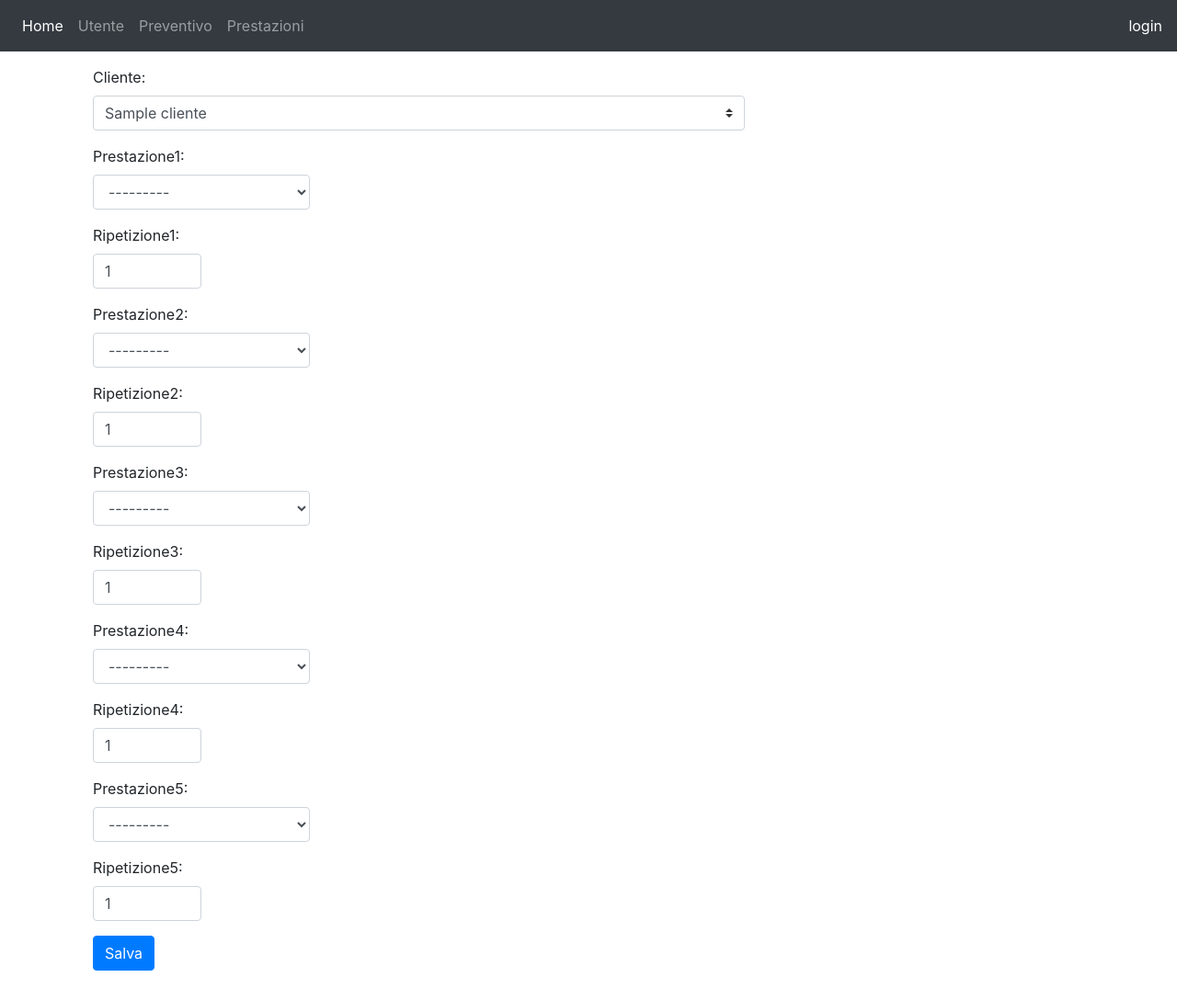
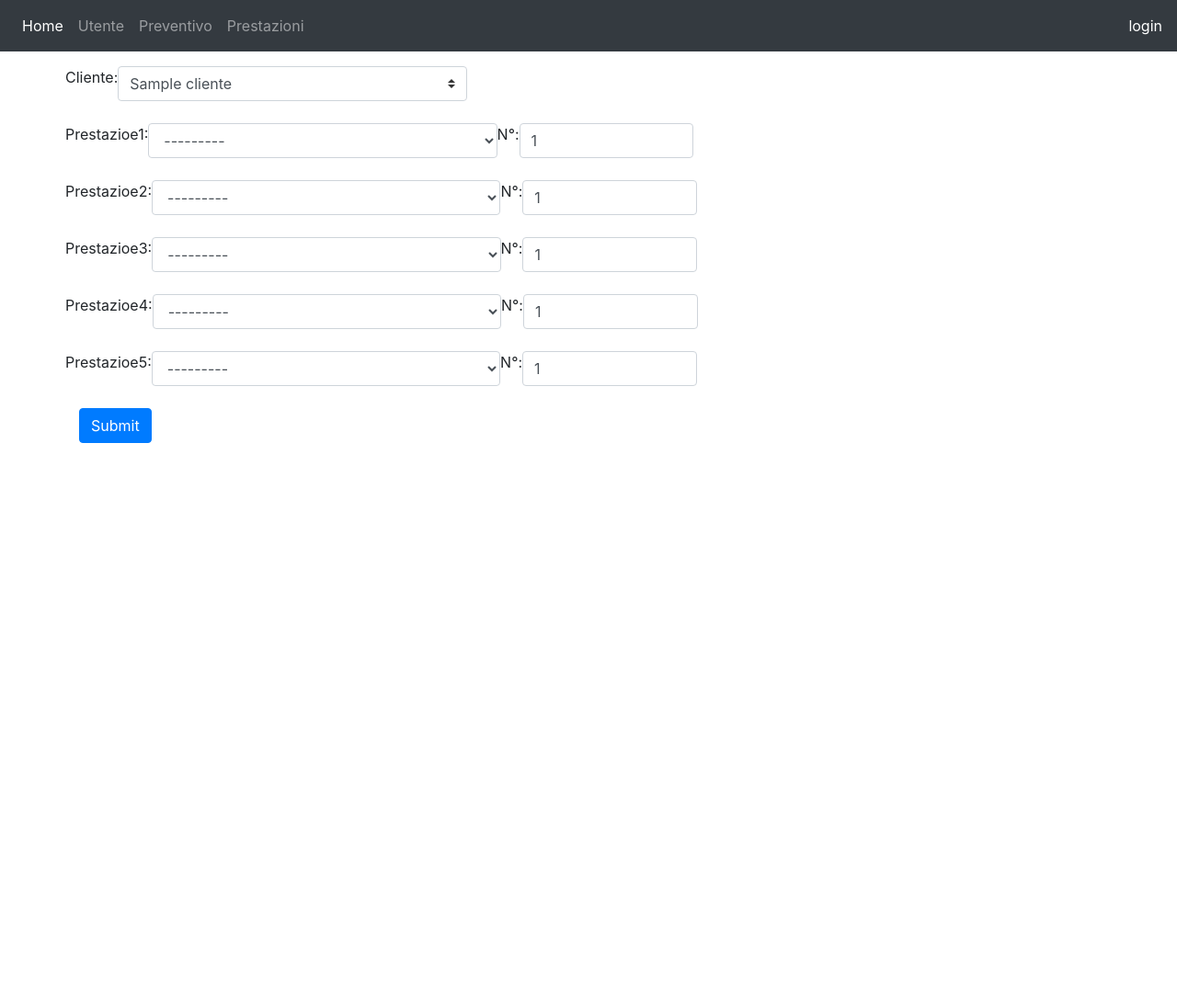
Before and after one commit to Ro0t-set/Preventivo.make, a Django app: page /prevetnivo/1/edit/ in a window 1280 px wide. Shown: the whole page at 92% size. After the commit the page ends 482 px from the top, so only its background shows below. Run offline with Django 3.2, Linux system fonts and the light colour scheme; data comes from the database, SQL or seed files in the repository; tables that the repository leaves empty hold one stand-in row (values such as "Sample post"); some libraries are stand-ins or nearby versions.

Commit message:
Add files via upload

```diff
--- a/app/templates/add_prestazione.html
+++ b/app/templates/add_prestazione.html
@@ -5,7 +5,7 @@
 <div class="col-8">
 <form method="POST" class="post-form">{% csrf_token %}
 {{form}}
-    <input type="submit" id="salva" class="btn btn-primary" />
+    <input type="submit" id="salva" class="btn btn-primary" value="Salva" />
 </form>
 <div>
 
--- a/app/templates/preventivo_edit.html
+++ b/app/templates/preventivo_edit.html
@@ -2,10 +2,87 @@
 
 {% block content %}
 
-<div class="col-8">
+
+<!-- <input class="btn btn-success" id="toggleButton" type="button" value="Aggingi Prestazione" onclick="counter++; aggiungi('box');">
+<input class="btn btn-errore" id="toggleButton" type="button" value="Elimina" onclick="counter--; aggiungi('box');">
+-->
+
+
+
 <form method="POST" class="post-form">{% csrf_token %}
-    {{ form.as_p }}
-    <button type="submit" class="btn btn-primary">Salva</button>
+  <div class="row">
+  Cliente:{{ form.cliente }}
+  </div>
+
+
+<br>
+
+  <div class="row">
+  Prestazioe1:{{ form.prestazione1 }}
+  N°:{{ form.ripetizione1 }}
+  </div>
+
+<br>
+
+<div class="row">
+Prestazioe2:{{ form.prestazione2 }}
+N°:{{ form.ripetizione2 }}
+</div>
+
+
+<br>
+
+
+<div class="row">
+Prestazioe3:{{ form.prestazione3 }}
+N°:{{ form.ripetizione3 }}
+</div>
+
+
+
+
+<br>
+
+<div class="row">
+Prestazioe4:{{ form.prestazione4 }}
+N°:{{ form.ripetizione4 }}
+</div>
+
+
+<br>
+
+<div class="row">
+Prestazioe5:{{ form.prestazione5 }}
+N°:{{ form.ripetizione5 }}
+</div>
+
+
+
+
+<br>
+    <input type="submit" id="salva" class="btn btn-primary" />
 </form>
-<div>
+
+
+
+
+
+
+<!--
+<script>
+var counter = 0;
+var numBoxes = 4;
+function aggiungi(showHideDiv) {
+       var ele = document.getElementById(showHideDiv + counter);
+       if(ele.style.display == "block") {
+              ele.style.display = "none";
+       }
+       else {
+              ele.style.display = "block";
+       }
+
+}
+
+</script>
+-->
 {% endblock content %}
```
Also changed, not shown: app/templates/stampa_preventivo.html (+16 -14 lines).
